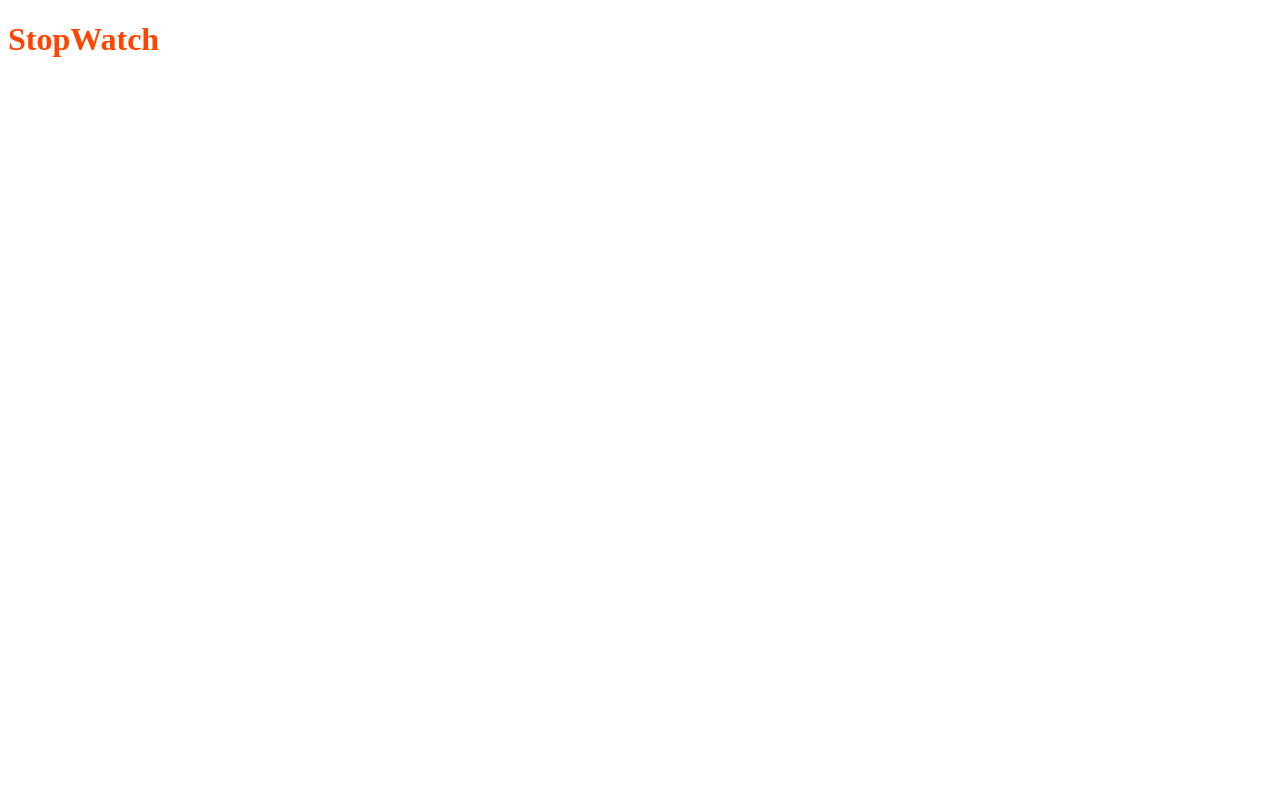
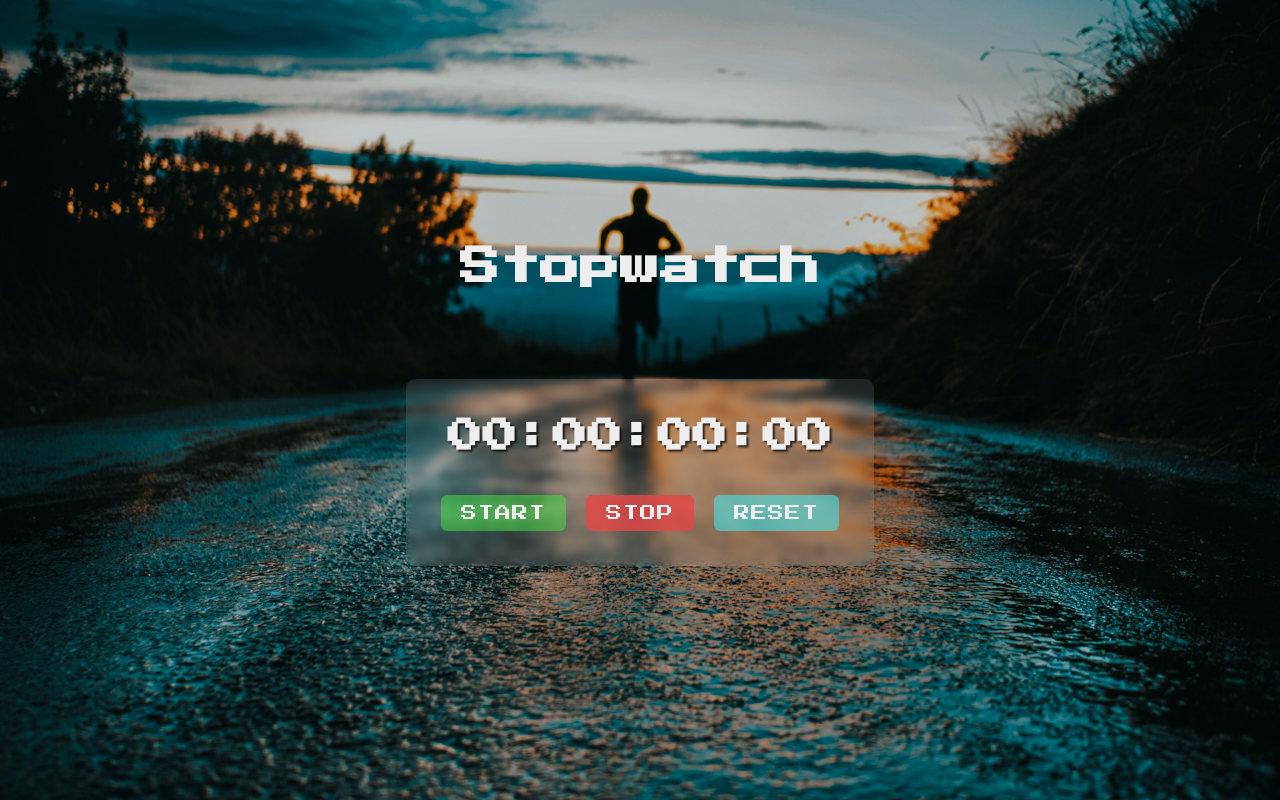
Before and after one commit to racioppi/stopwatch, a plain HTML site: page index.html in a window 1280 px wide. Drawn offline with Linux system fonts and the light colour scheme.

Commit message:
set up the interface application

```diff
--- a/index.html
+++ b/index.html
@@ -10,7 +10,16 @@
 </head>
 
 <body>
-  <h1>StopWatch</h1>
+  <h1 id="h1">Stopwatch</h1>
+
+  <div id="container">
+    <div id="display">00:00:00:00</div>
+    <div id="controls">
+      <button id="btn-start" onclick="start()">Start</button>
+      <button id="btn-stop" onclick="start()">Stop</button>
+      <button id="btn-reset" onclick="start()">Reset</button>
+    </div>
+  </div>
 
   <script src="script.js"></script>
 </body>
--- a/script.js
+++ b/script.js
@@ -1,3 +1,5 @@
+'use strict';
+
 document.querySelector('h1').addEventListener('click', function () {
   document.querySelector('h1').style.color = '#657999';
 });
--- a/style.css
+++ b/style.css
@@ -1,4 +1,100 @@
-h1 {
-  color: orangered;
+@import url('https://fonts.googleapis.com/css?family=Press+Start+2P&display=swap');
+
+/* General configuration */
+*,
+*::before,
+*::after {
+  margin: 0;
+  padding: 0;
+  box-sizing: inherit;
+}
+
+html {
+  box-sizing: border-box;
+  font-size: 62.5%;
+
+  /* overflow-x: hidden; */
+}
+
+body {
+  background-image: linear-gradient(rgba(2, 31, 32, 0.2), rgba(2, 31, 32, 0.2)),
+    url(img.jpg);
+  background-position: center;
+  background-size: cover;
+  background-attachment: fixed;
+  background-repeat: no-repeat;
+
+  font-family: 'Press Start 2P', sans-serif;
+  color: #eee;
+  line-height: 1.6;
+
+  display: flex;
+  flex-direction: column;
+  align-items: center;
+  justify-content: center;
+  height: 100vh;
+}
+
+#h1 {
+  font-size: 4rem;
+
+  margin-bottom: 8rem;
+}
+
+#container {
+  display: flex;
+  flex-direction: column;
+  align-items: center;
+
+  padding: 3rem;
+  border-radius: 9px;
+  backdrop-filter: blur(5px);
+  background-color: hsla(0, 0%, 100%, 0.1);
+}
+
+#display {
+  /* font-family: monospace;
+  font-size: 5rem; */
+  font-size: 3.5rem;
+  font-weight: bold;
+  color: inherit;
+  text-shadow: 2px 2px 2px rgba(0, 0, 0, 0.75);
+  margin-bottom: 2.5rem;
+}
+
+#controls button {
+  border: none;
+  font-family: inherit;
+  font-size: 1.6rem;
+  text-transform: uppercase;
+  letter-spacing: 1px;
+  padding: 1rem 2rem;
+  margin: 0.5rem;
+  border-radius: 6px;
+  color: inherit;
   cursor: pointer;
+  /* transition: all 0.3s; */
+  transition: background-color 0.5s ease;
 }
+
+#btn-start {
+  background-color: rgba(70, 230, 70, 0.5);
+}
+#btn-start:hover {
+  background-color: rgba(70, 230, 70, 0.4);
+}
+
+#btn-stop {
+  background-color: rgba(230, 70, 70, 0.8);
+}
+#btn-stop:hover {
+  background-color: rgba(175, 53, 53, 0.6);
+}
+
+#btn-reset {
+  background-color: rgba(70, 225, 230, 0.6);
+}
+#btn-reset:hover {
+  /* background-color: rgba(70, 225, 230, 0.5); */
+  background: linear-gradient(rgba(2, 31, 32, 0.2), rgba(2, 31, 32, 0.2));
+}
```
Also changed, not shown: img.jpg (added).
